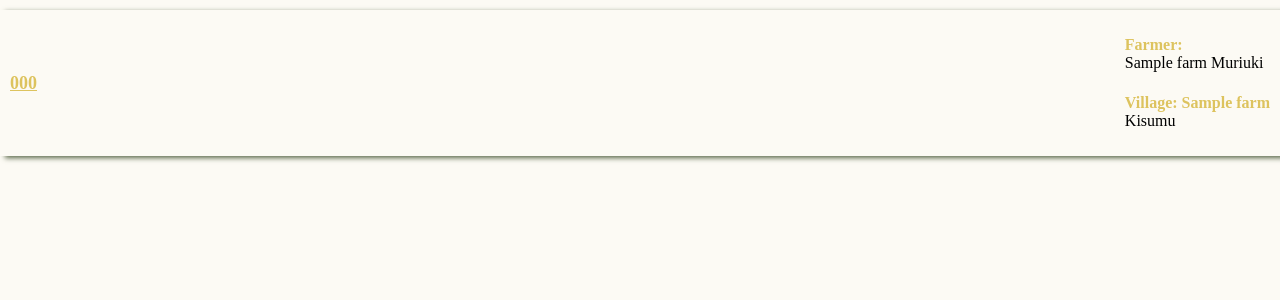
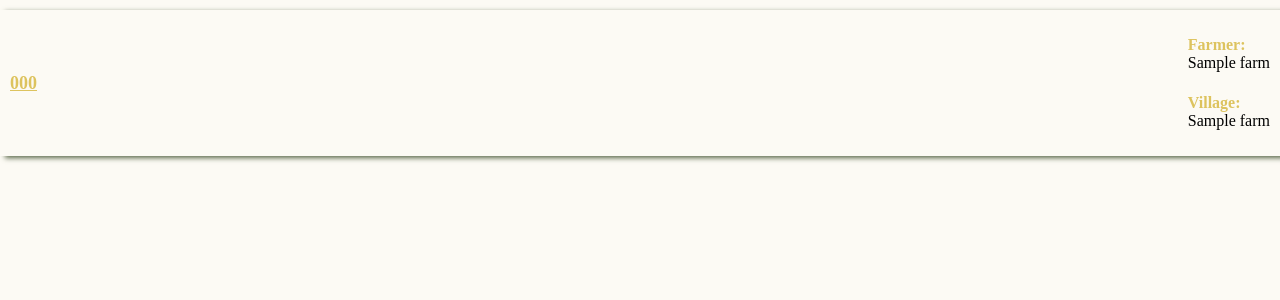
Before and after one commit to mbuthiya/lorre, a Django app: template worker/templates/workerTemp/farms.html in a window 1280 px wide. Shown: the top 300 px of the page. Run offline with Django 3.2, Linux system fonts and the light colour scheme; the template is opened without the code that fills it: most values are stand-ins (such as "Sample title", 1, 10 or a date in 2020).

Commit message:
Fix all farms bug

```diff
--- a/worker/templates/workerTemp/farms.html
+++ b/worker/templates/workerTemp/farms.html
@@ -15,8 +15,8 @@
     <div class="single-farm">
         <h3><a href="{%url 'worker-farm' farm.id%}">{{farm.farm_code}}</a></h3>
         <div>
-            <h4> <span class="highlight">Farmer:</span> {{farm.farmer_name}} Muriuki</h4>
-            <h4> <span class="highlight"> Village: {{farm.village_name}} </span> Kisumu </h4>
+            <h4> <span class="highlight">Farmer:</span> {{farm.farmer_name}}</h4>
+            <h4> <span class="highlight"> Village:</span> {{farm.village_name}} </h4>
         </div>
     </div>
     {% endfor %}
```
